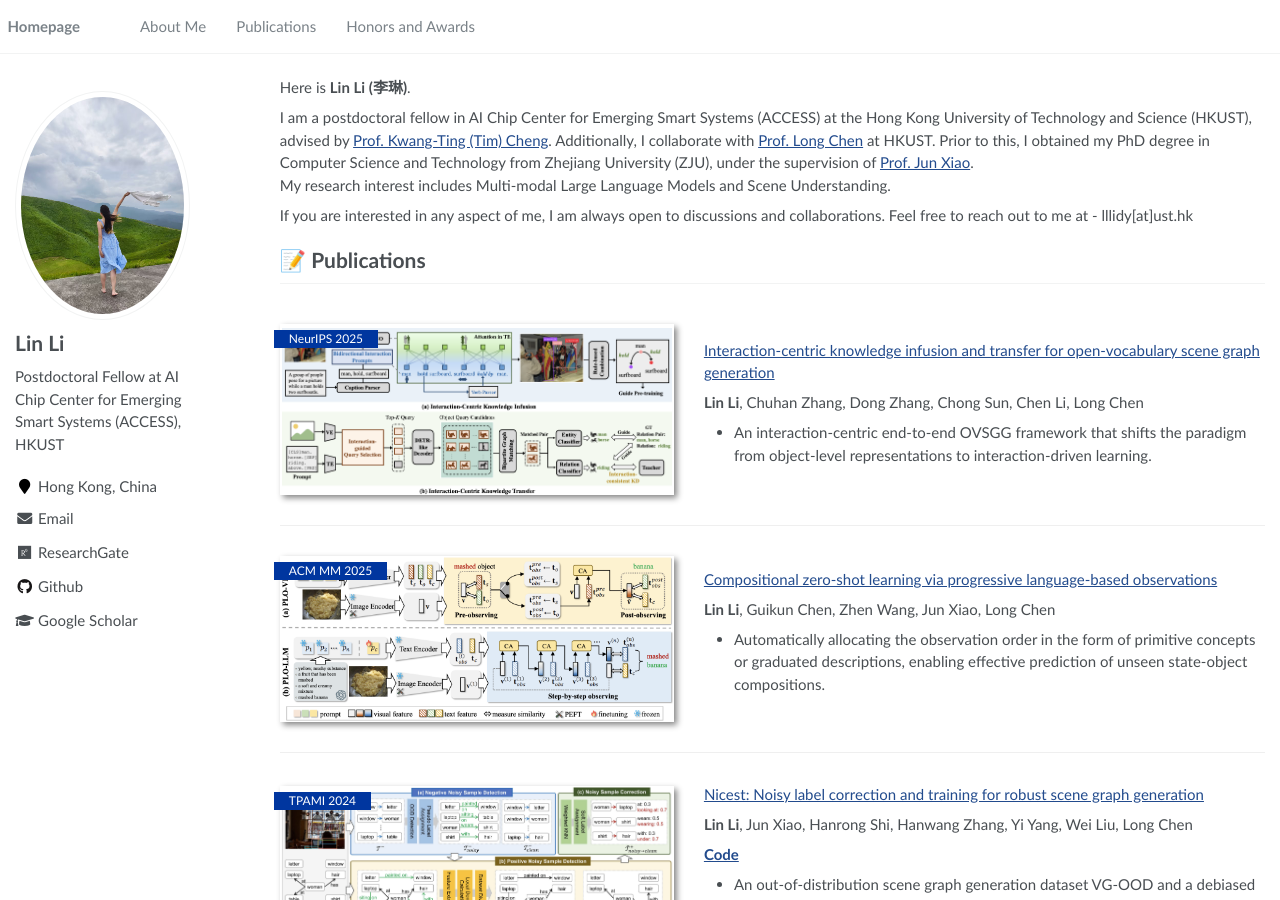
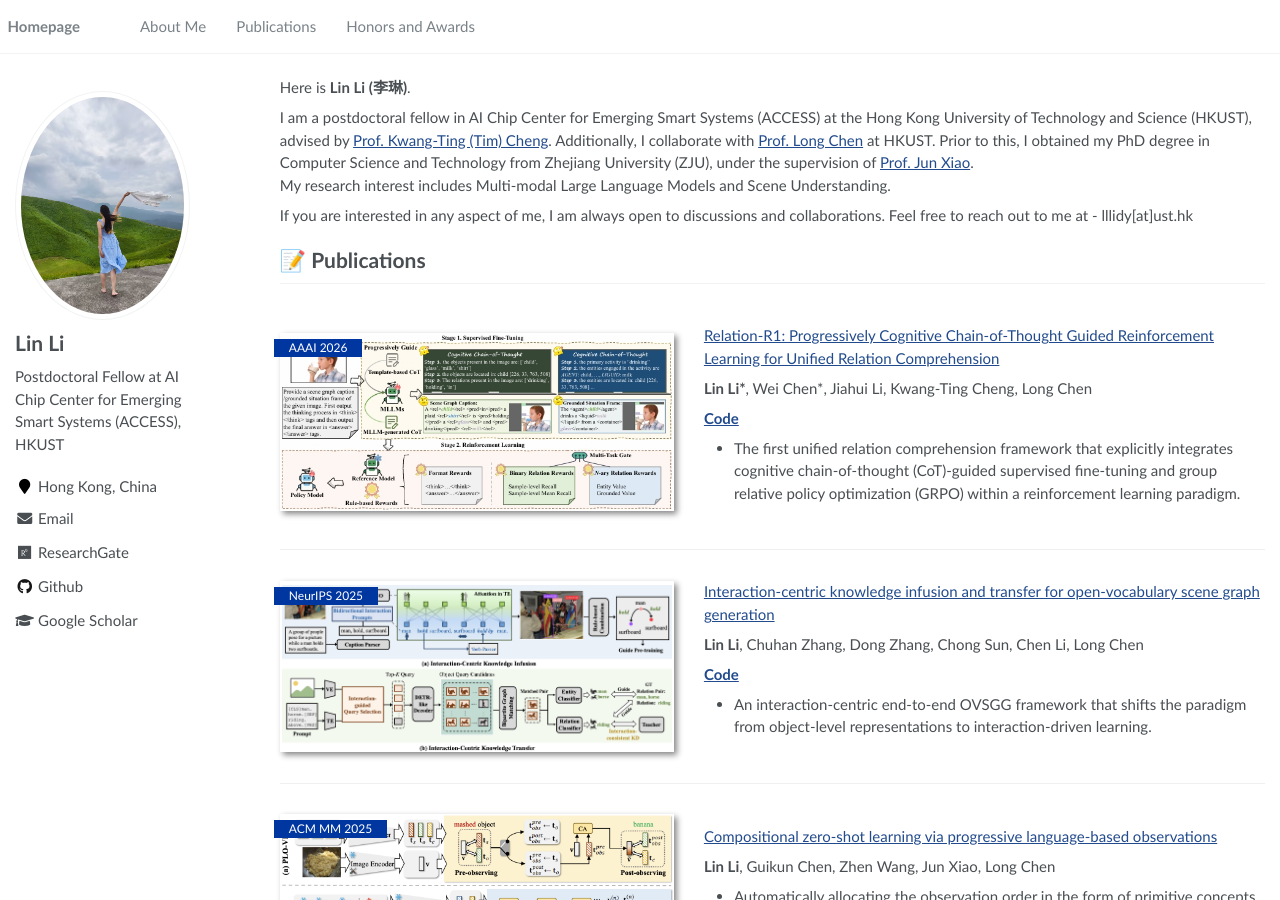
Before and after one commit to muktilin/muktilin.github.io, a Jekyll site: the page built from _pages/about.md, in a window 1280 px wide and 900 px high. Built offline with Jekyll 4.4.1, drawn with Linux system fonts in a browser that asks for light colours; a script that is not in the unit is left out.

Commit message:
add aaai26

```diff
--- a/_pages/about.md
+++ b/_pages/about.md
@@ -26,6 +26,18 @@ If you are interested in any aspect of me, I am always open to discussions and c
 
 
 # 📝 Publications
+<div class='paper-box'><div class='paper-box-image'><div><div class="badge">AAAI 2026</div><img src='images/aaai26.png' alt="sym" width="100%"></div></div>
+<div class='paper-box-text' markdown="1">
+
+[Relation-R1: Progressively Cognitive Chain-of-Thought Guided Reinforcement Learning for Unified Relation Comprehension](https://arxiv.org/abs/2504.14642)
+
+**Lin Li\***, Wei Chen\*, Jiahui Li, Kwang-Ting Cheng, Long Chen
+
+[**Code**](https://github.com/HKUST-LongGroup/Relation-R1)
+- The first unified relation comprehension framework that explicitly integrates cognitive chain-of-thought (CoT)-guided supervised fine-tuning and group relative policy optimization (GRPO) within a reinforcement learning paradigm.
+</div>
+</div>
+
 <div class='paper-box'><div class='paper-box-image'><div><div class="badge">NeurIPS 2025</div><img src='images/nips25.png' alt="sym" width="100%"></div></div>
 <div class='paper-box-text' markdown="1">
 
@@ -33,6 +45,7 @@ If you are interested in any aspect of me, I am always open to discussions and c
 
 **Lin Li**, Chuhan Zhang, Dong Zhang, Chong Sun, Chen Li, Long Chen
 
+[**Code**](https://github.com/HKUST-LongGroup/ACC)
 - An interaction-centric end-to-end OVSGG framework that shifts the paradigm from object-level representations to interaction-driven learning.
 </div>
 </div>
```
Also changed, not shown: images/aaai26.png (added).
